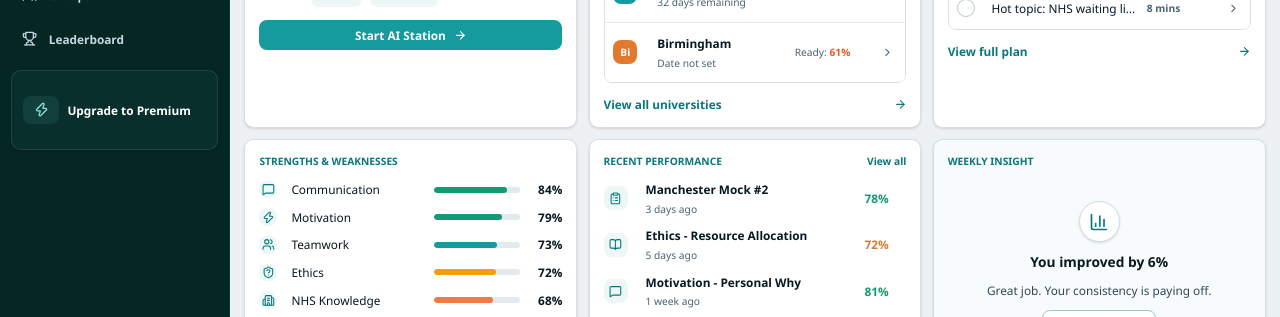
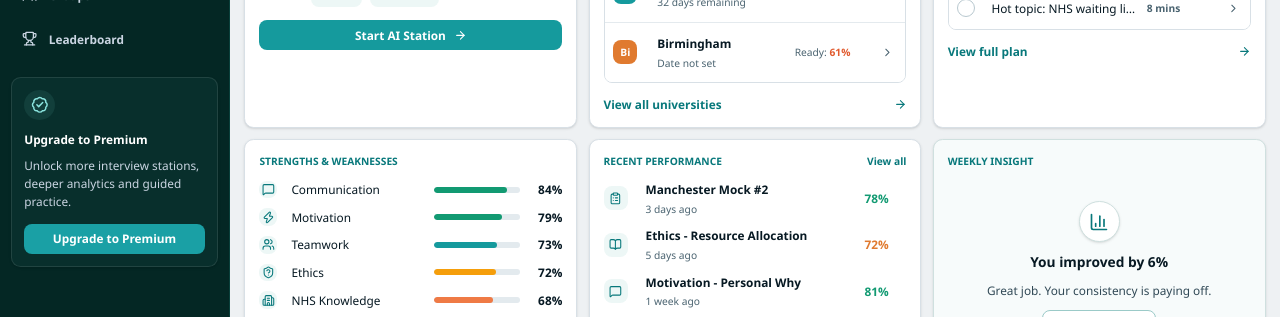
Before and after one commit to medwithrish-dot/medwithrish-site, a Next.js app: page /phloemai/interviews in a window 1280 px wide. Shown: the part 417-734 px from the top of the page. Built offline with nearby package versions, Linux system fonts and the light colour scheme; no server answers.

Commit message:
Match med interviews premium card styling

```diff
--- a/app/phloemai/interviews/page.tsx
+++ b/app/phloemai/interviews/page.tsx
@@ -2,6 +2,7 @@ import type { Metadata } from "next";
 import Link from "next/link";
 import {
   ArrowRight,
+  BadgeCheck,
   BarChart3,
   Bell,
   BookOpen,
@@ -209,15 +210,24 @@ export default function InterviewPrepDashboardPage() {
             ))}
           </div>
 
-          <Link
-            href="/phloemai/pricing"
-            className="mt-5 flex h-20 items-center gap-3 rounded-xl border border-white/10 bg-[#082f2c] px-4 text-sm font-bold text-white shadow-sm transition-colors hover:border-teal-300/40 hover:bg-[#123f3b]"
-          >
-            <span className="flex h-9 w-9 shrink-0 items-center justify-center rounded-lg bg-[#123f3b] text-[#8be5df]">
-              <Zap className="h-5 w-5" aria-hidden="true" />
-            </span>
-            <span className="leading-5">Upgrade to Premium</span>
-          </Link>
+          <div className="mt-8 rounded-xl border border-white/10 bg-[#082f2c] p-4 shadow-sm">
+            <div className="flex h-10 w-10 items-center justify-center rounded-full bg-[#123f3b] text-[#8be5df]">
+              <BadgeCheck className="h-6 w-6" aria-hidden="true" />
+            </div>
+            <h2 className="mt-4 text-sm font-bold text-white">
+              Upgrade to Premium
+            </h2>
+            <p className="mt-3 text-sm font-medium leading-6 text-slate-300">
+              Unlock more interview stations, deeper analytics and guided
+              practice.
+            </p>
+            <Link
+              href="/phloemai/pricing"
+              className="mt-5 flex h-10 w-full items-center justify-center rounded-lg bg-[#1aa0a5] text-sm font-bold text-white transition-colors hover:bg-[#14888c]"
+            >
+              Upgrade to Premium
+            </Link>
+          </div>
         </aside>
 
         <section className="min-w-0 px-5 py-7 sm:px-6 lg:px-6 lg:py-5">
```
